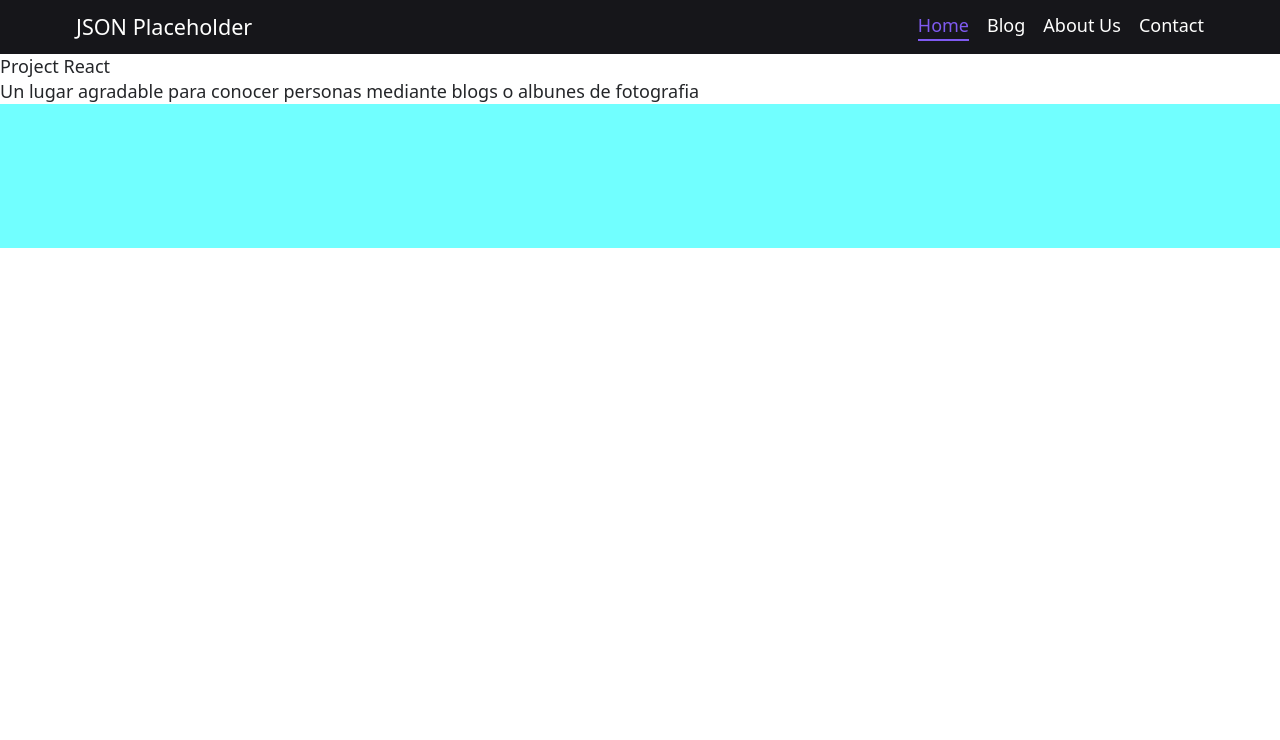
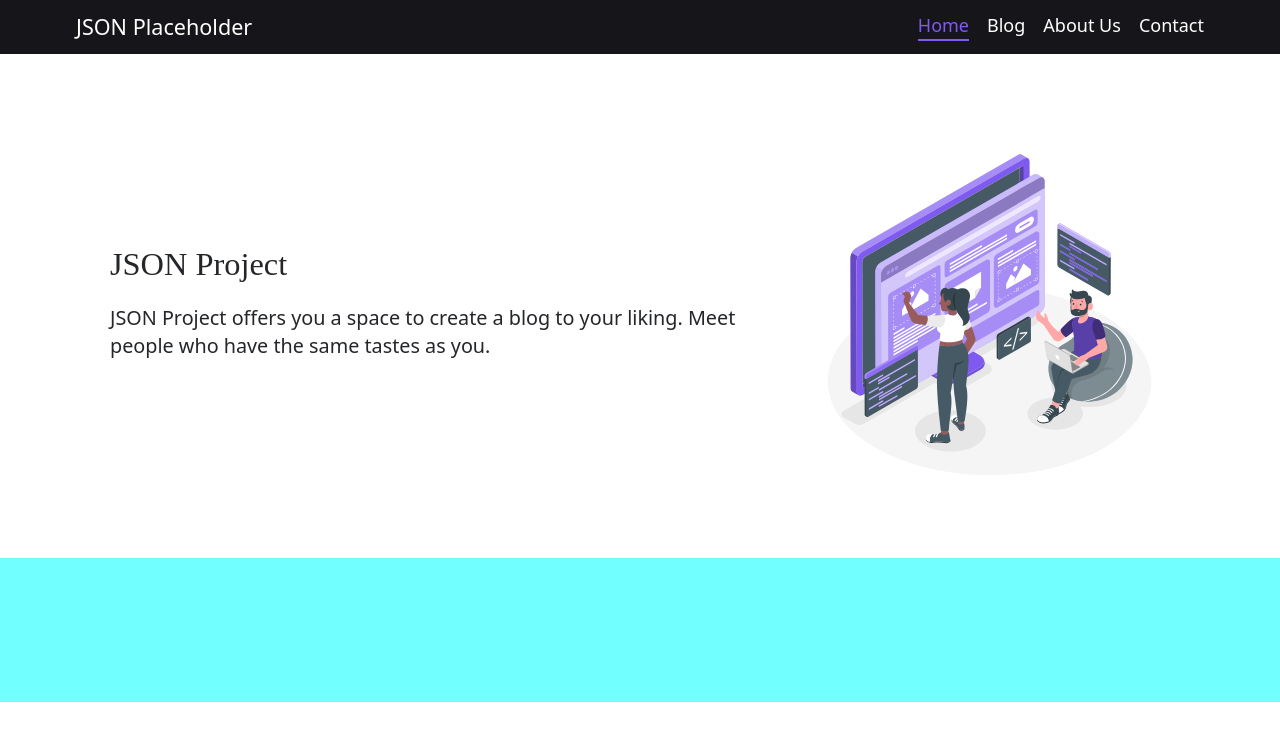
Before and after one commit to BryanGrandon/Checking-things-out, a React (Vite) app: page / in a window 1280 px wide. Shown: the top 740 px of the page. Built offline with nearby package versions, Linux system fonts and the light colour scheme.

Commit message:
feat(web):add new Hero component

```diff
--- /dev/null
+++ b/src/components/hero/hero-styles.css
@@ -0,0 +1,34 @@
+.hero {
+  /* border: 1px solid #fff; */
+  padding: var(--padding-y) var(--padding-x);
+}
+.hero__main {
+  display: flex;
+  align-items: center;
+  justify-content: space-evenly;
+  max-width: var(--max-width);
+  margin: auto;
+}
+.hero__section {
+  display: flex;
+  flex-direction: column;
+  gap: 1.5rem;
+}
+.hero__title {
+  font-size: 1.8rem;
+  font-family: cursive;
+}
+.hero__paragraph {
+  font-size: 1.1rem;
+  max-width: 35rem;
+}
+.hero__svg {
+  width: 20rem;
+  object-fit: contain;
+}
+
+@media screen and (max-width: 850px) {
+  .hero__main {
+    flex-direction: column;
+  }
+}
--- /dev/null
+++ b/src/components/hero/hero.jsx
@@ -0,0 +1,19 @@
+import "./hero-styles.css";
+
+export default function Hero({ title, paragraph, paragraph2, svg }) {
+  return (
+    <section className="hero">
+      <section className="hero__main">
+        <section className="hero__section">
+          <h1 className="hero__title">{title}</h1>
+          <p className="hero__paragraph">{paragraph}</p>
+          {paragraph2 === undefined ? null : (
+            <p className="hero__paragraph">{paragraph2}</p>
+          )}
+        </section>
+
+        <img className="hero__svg" src={svg} alt={"SVG-" + title} />
+      </section>
+    </section>
+  );
+}
--- a/src/pages/home/home.jsx
+++ b/src/pages/home/home.jsx
@@ -1,23 +1,23 @@
 import React from "react";
 import Navbar from "../../components/navbar/navbar";
+import Hero from "../../components/hero/hero";
+import homeSVG from "../../assets/home.svg";
 import "./home.css";
 
 export default function Home() {
   return (
     <>
       <Navbar />
-      <header className="header">
-        <h1 className="title">Project React</h1>
-        <p className="header__text">
-          Un lugar agradable para conocer personas mediante blogs o albunes de
-          fotografia
-        </p>
-      </header>
+
+      <Hero
+        title="JSON Project"
+        paragraph="JSON Project offers you a space to create a blog to your liking. Meet people who have the same tastes as you."
+        svg={homeSVG}
+      />
 
       <article className="project-container">
         <article className="content">
           <h2 className="content__title"></h2>
-          <p></p>
         </article>
       </article>
     </>
```
Also changed, not shown: src/assets/home.svg (added).
